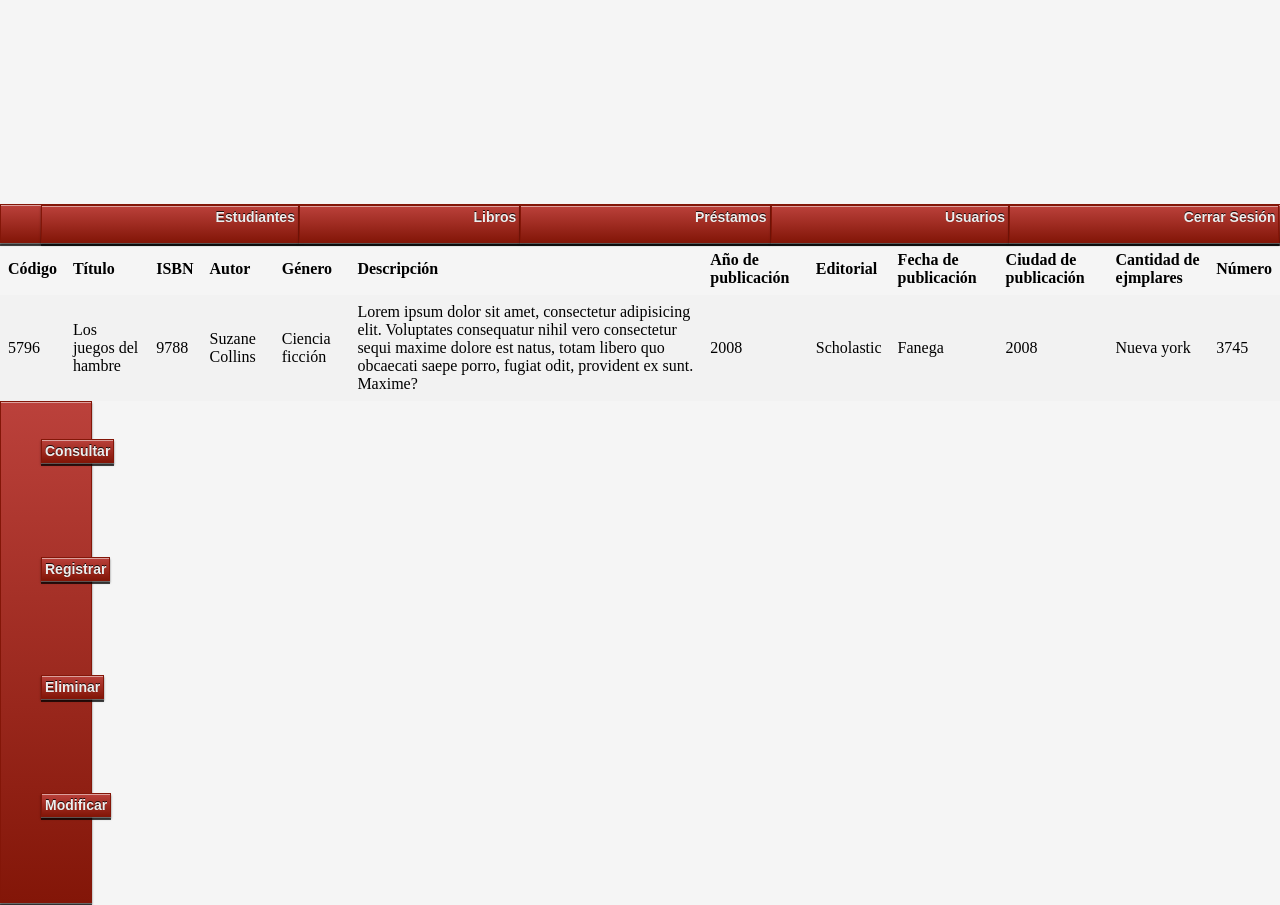
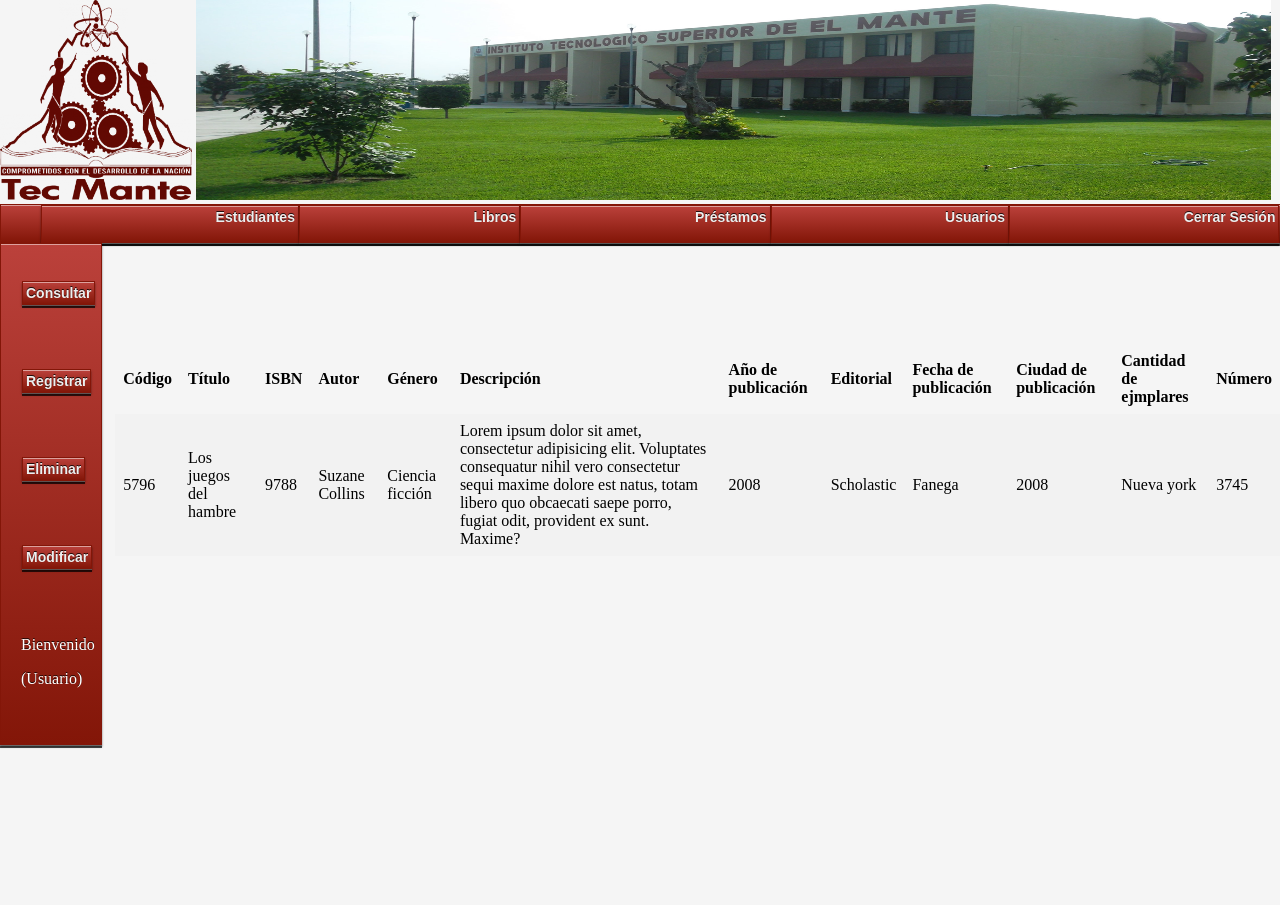
Before and after one commit to LinkedScissors/ProgramacionWeb, a plain HTML site: page libros.html in a window 1280 px wide. Shown: the top 905 px of the page. After the commit the page ends 800 px from the top, so only its background shows below. Drawn offline with Linux system fonts and the light colour scheme.

Commit message:
Add files via upload

```diff
--- a/css/estilos.css
+++ b/css/estilos.css
@@ -5,14 +5,14 @@
 	width: 15%;
 	background-size: 100% 100%;
 	background-repeat: no-repeat;
-    background-image: url("../imágenes/LogoITSM.png");
+    background-image: url("../imagenes/LogoITSM.png");
 
 }
 #img2{
 	display: inline-block;
 	height: 200px;
 	width: 84%;
-    background-image: url("../imágenes/tec.jpg");
+    background-image: url("../imagenes/tec.jpg");
     background-size: 100% 100%;
 	background-repeat: no-repeat;
 }
@@ -22,7 +22,7 @@ nav ul{
     list-style: none;
 }
 aside nav ul li{
-    margin: 40px 0 100px 0;
+    margin: 40px 0 70px -19px;
 
 }
 nav li {
@@ -85,7 +85,6 @@ body{
 }
 #fondo2{
 	height: 500px;
-	width: 7%;
 	border: 1px solid #831608;
 	background-color: #831608;
     background-image: linear-gradient(#bb413b, #831608);
@@ -93,3 +92,18 @@ body{
     text-shadow: 0 -1px 0 rgba(0,0,0,.8);
     box-shadow: 0 1px 0 rgba(255, 255, 255, 0.3), 0 3px 0 rgba(0, 0, 0, 0.7), 0 2px 2px rgba(0, 0, 0, 0.5), 0 1px 0 rgba(255, 255, 255, 0.5) inset;
 }
+#lado{
+    display: inline-block;
+    width: 8%;
+}
+#SeccionBusqueda{
+    position: absolute;
+    left: 40%;
+    top: 35%;
+    display: inline-block;
+}
+.saludo{
+
+    color: #FFFFFF;
+    margin-left: 20px;
+}
--- a/css/tabla.css
+++ b/css/tabla.css
@@ -7,5 +7,12 @@ th, td {
     text-align: left;
     padding: 8px;
 }
+#tablas{
+	left: 9%;
+    top: 43%;
+	position: absolute;
+	display: inline-block;
+	overflow-x:auto;
+}
 
 tr:nth-child(even){background-color: #f2f2f2}
```
